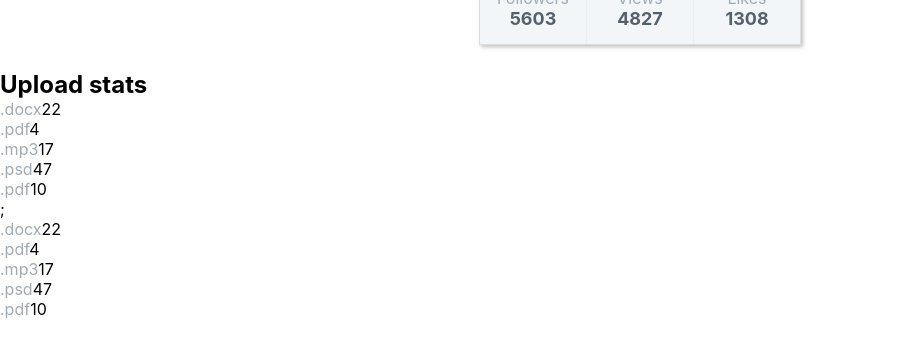
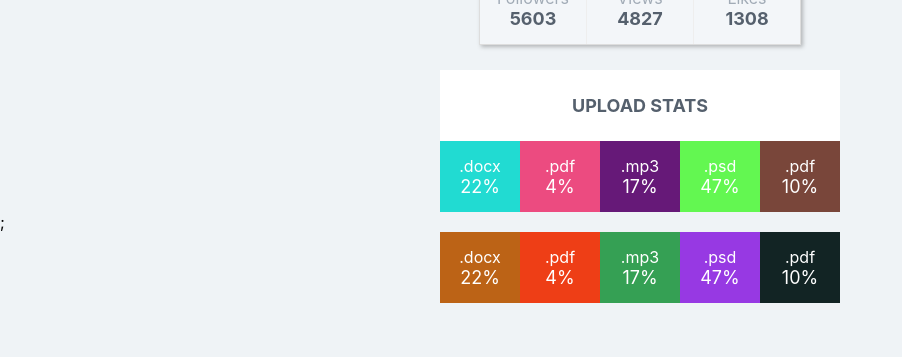
Before and after one commit to akulyhin/goit-react-hw-01, a React (Create React App) app: page / in a window 1280 px wide. Shown: the part 365-722 px from the top of the page, without its empty margins (0-902 px from the left). Built offline with nearby package versions, Linux system fonts and the light colour scheme.

Commit message:
Last updates

```diff
--- a/src/Components/App.js
+++ b/src/Components/App.js
@@ -1,7 +1,7 @@
 import React from 'react';
 import Product from './Product';
 import Profile from './Profile';
-import Statistics from './Statistics';
+import Statistics from './statistics/Statistics';
 import statisticalData from '../data/statistical-data.json';
 
 
--- a/src/Components/StatList.js
+++ b/src/Components/StatList.js
@@ -1,12 +1,14 @@
 import React from 'react';
+
+const random = () => Math.floor(Math.random() * 256);
 
 function StatList( {stats} ) {
     return (
         <ul class="stat-list">
         {stats.map(li =>
-              <li class="item">
+              <li class="item" style={{backgroundColor: `rgb(${random()}, ${random()}, ${random()})`}}>
               <span class="label">{li.label}</span>
-              <span class="percentage">{li.percentage}</span>
+              <span class="percentage">{li.percentage}%</span>
             </li>
         )}
     </ul>
--- a/src/Components/Statistics.js
+++ b/src/Components/statistics/Statistics.js
@@ -1,6 +1,7 @@
 import React from 'react';
 import PropTypes from 'prop-types';
-import StatList from './StatList';
+import StatList from '../StatList';
+import './module.statistics.css';
 
 
 function Statistics({title, stats}) {
--- /dev/null
+++ b/src/Components/statistics/module.statistics.css
@@ -0,0 +1,37 @@
+.statistics {
+    max-width: 400px;
+    margin: 0 auto;
+    background: #fff;
+  }
+
+  .title {
+    color: var(--main-color);
+    text-transform: uppercase;
+    font-size: 18px;
+    text-align: center;
+    padding: 25px 0;
+  }
+
+  .stat-list {
+    display: flex;
+    justify-content: space-between;
+  }
+
+  .item {
+    list-style-type: none;
+    padding: 15px;
+    color: #fff;
+    display: flex;
+    flex-direction: column;
+    align-items: center;
+    justify-content: center;
+    width: 100%;
+  }
+
+  .statistics .label {
+    color: #fff;
+  }
+
+  .percentage {
+    font-size: 18px;
+  }
--- a/src/index.css
+++ b/src/index.css
@@ -10,6 +10,7 @@ body {
     sans-serif;
   -webkit-font-smoothing: antialiased;
   -moz-osx-font-smoothing: grayscale;
+  background: #EFF3F6;
 }
 
 code {
@@ -17,12 +18,16 @@ code {
     monospace;
 }
 
+:root {
+  --main-color: #55606D;
+}
 
 .profile {
   max-width: 320px;
   border: 1px solid #ddd;
   box-shadow: 2px 2px 4px rgba(0,0,0, .25);
   margin: 25px auto;
+  background: #fff;
 }
 
 .description {
@@ -37,7 +42,7 @@ code {
   font-size: 22px;
   font-weight: 600;
   text-align: center;
-  color: #55606D;
+  color: var(--main-color);
 }
 
 .tag {
@@ -79,7 +84,7 @@ code {
 }
 
 .quantity {
-  color: #55606D;
+  color: var(--main-color);
   font-size: 18px;
   font-weight: 700;
 }
```
Also changed, not shown: src/index.js (line endings or trailing spaces).
